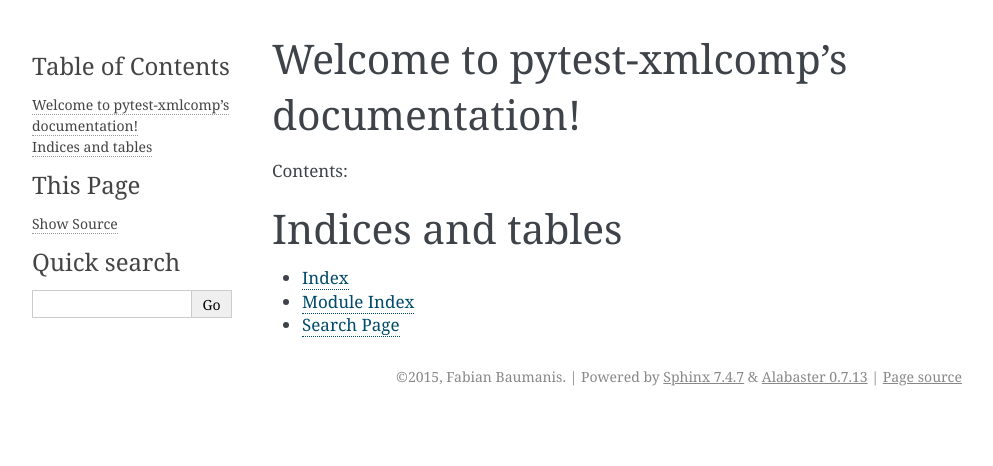
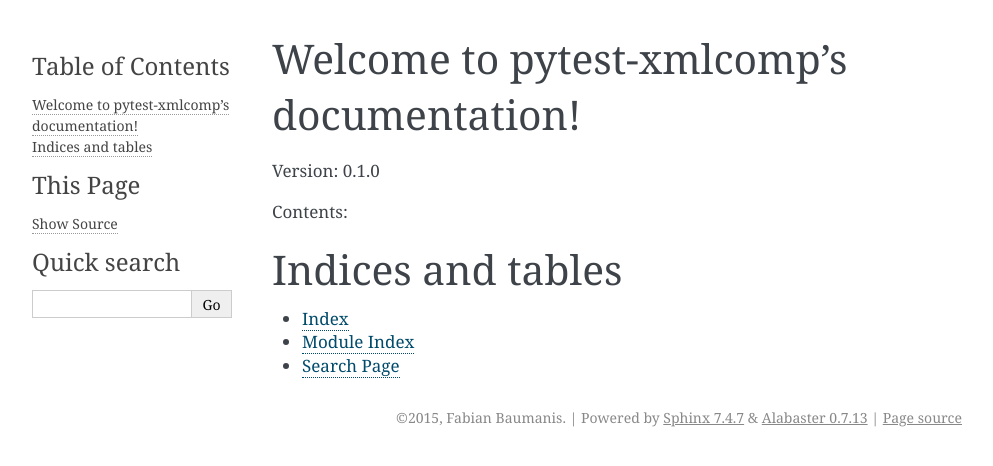
Before and after one commit to openSUSE/pytest-xmlcomp, a Sphinx documentation site: the page built from docs/index.rst, in a window 1280 px wide. Shown: the top 466 px of the page, without its empty margins (148-1141 px from the left). Built offline with Sphinx 7.4.7, drawn with Linux system fonts in a browser that asks for light colours.

Commit message:
Add cfg file for bumpversion and add version lines to all neccessary files.
Fixes #18.

Signed-off-by: Fabian Baumanis <fabian.baumanis@suse.com>

```diff
--- a/README.rst
+++ b/README.rst
@@ -1,6 +1,8 @@
 ==============
 pytest-xmlcomp
 ==============
+
+Version: 0.1.0
 
 .. image:: https://img.shields.io/pypi/v/pytest-xmlcomp.svg
     :target: https://pypi.org/project/pytest-xmlcomp
--- a/docs/index.rst
+++ b/docs/index.rst
@@ -5,6 +5,8 @@
 
 Welcome to pytest-xmlcomp's documentation!
 ===============================================================
+
+Version: 0.1.0
 
 Contents:
 
--- a/pytest_xmlcomp.py
+++ b/pytest_xmlcomp.py
@@ -1,4 +1,6 @@
 # -*- coding: utf-8 -*-
+
+__version__ = "0.1.0"
 
 import pytest
 
```
Also changed, not shown: .bumpversion.cfg (added).
